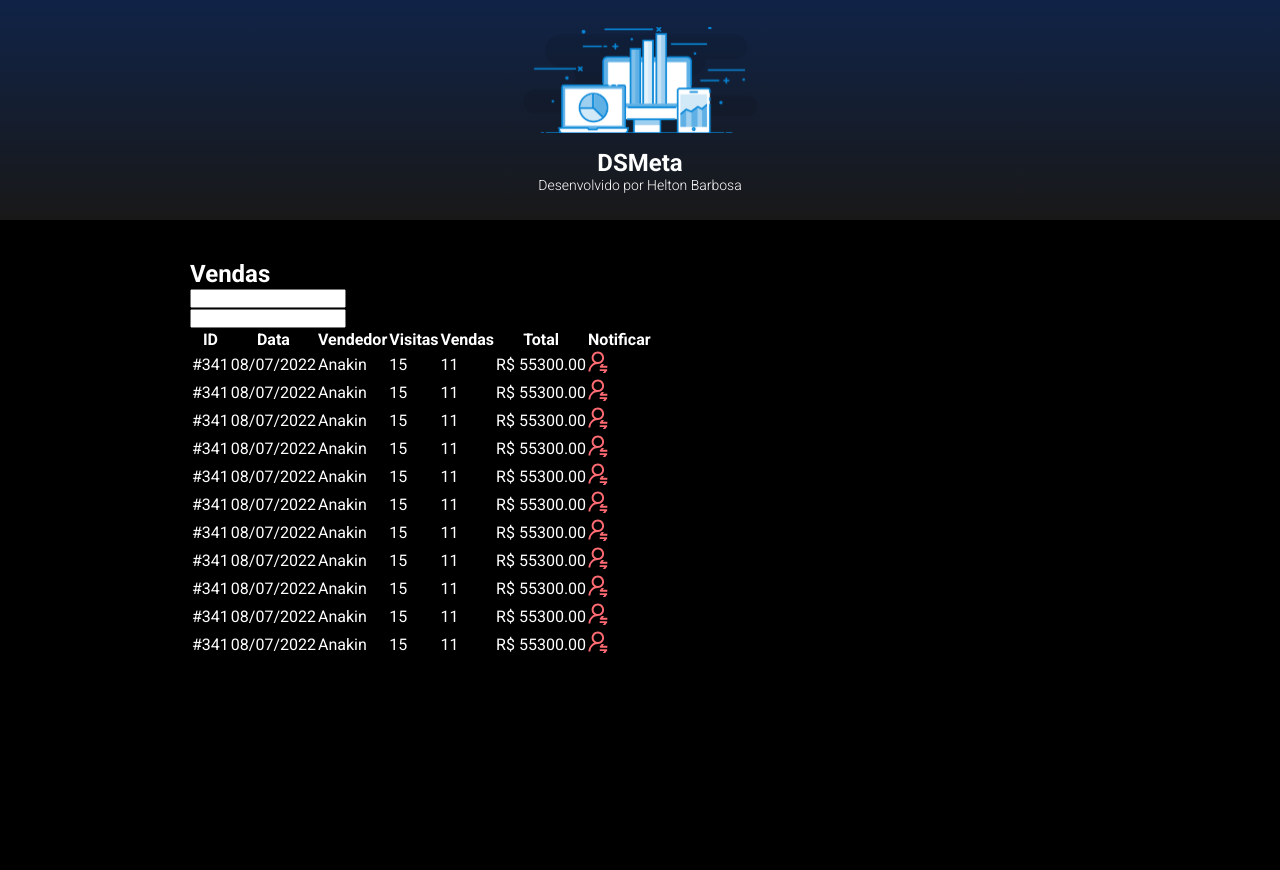
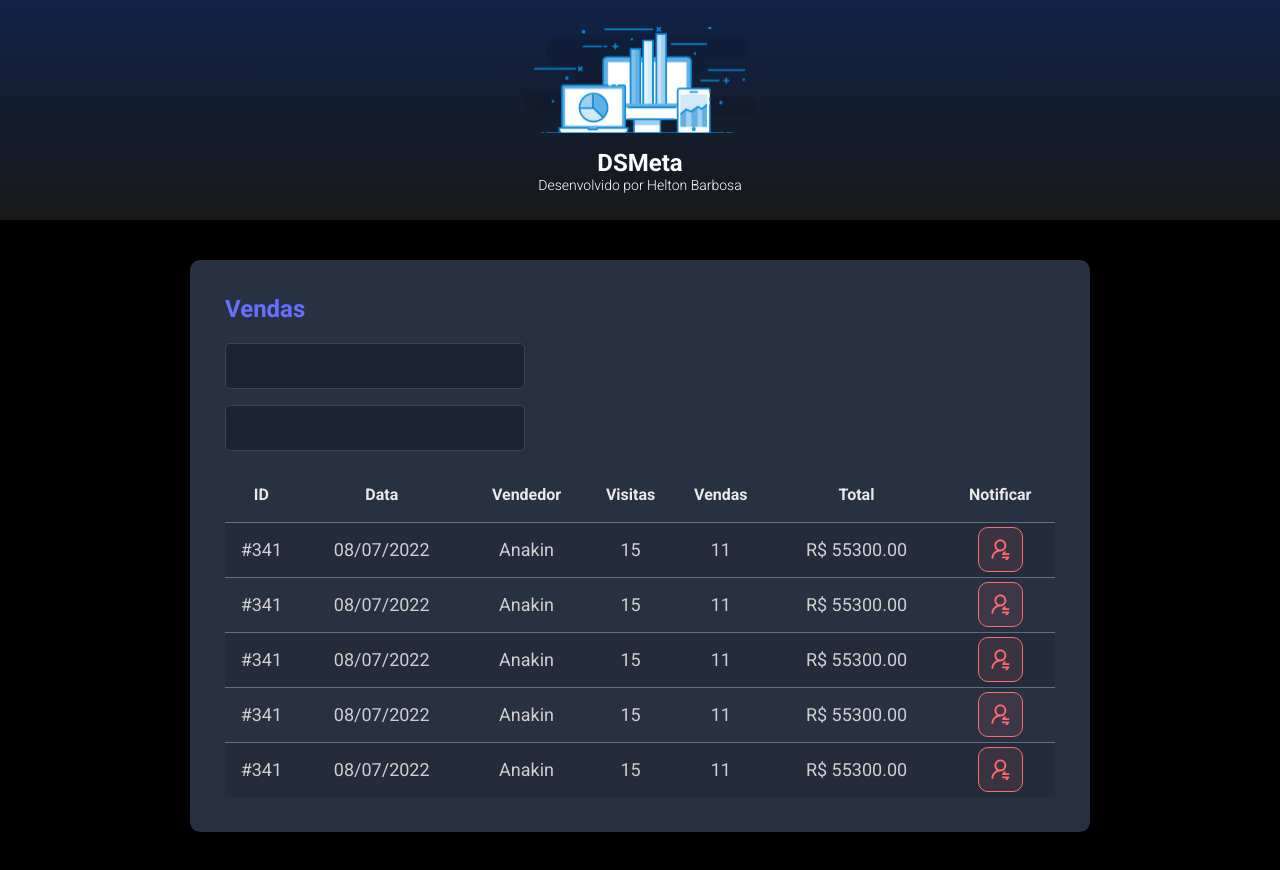
Before and after one commit to helton-barbosa/DSMeta, a React (Vite) app in the folder frontend/: page / in a window 1280 px wide. Before the commit the page ends 800 px from the top, so only its background shows below. Built offline with nearby package versions, Linux system fonts and the light colour scheme.

Commit message:
Other components

```diff
--- a/frontend/src/components/salesCard/index.tsx
+++ b/frontend/src/components/salesCard/index.tsx
@@ -1,4 +1,6 @@
 import icon from "../../assets/img/notification-icon.svg"
+import NotificationButton from "../NotificationButton"
+import "./styles.css"
 
 function SalesCard() {
    return (
@@ -38,9 +40,20 @@ function SalesCard() {
                         <td>R$ 55300.00</td>
                         <td>
                            <div className="dsmeta-red-btn-container">
-                              <div className="dsmeta-red-btn">
-                                 <img src={icon} alt="Notificar" title="Notificar Vendedor" />
-                              </div>
+                              <NotificationButton />
+                           </div>
+                        </td>
+                     </tr>
+                     <tr>
+                        <td className="show992">#341</td>
+                        <td className="show576">08/07/2022</td>
+                        <td>Anakin</td>
+                        <td className="show992">15</td>
+                        <td className="show992">11</td>
+                        <td>R$ 55300.00</td>
+                        <td>
+                           <div className="dsmeta-red-btn-container">
+                              <NotificationButton />
                            </div>
                         </td>
                      </tr>
@@ -68,114 +81,7 @@ function SalesCard() {
                         <td>R$ 55300.00</td>
                         <td>
                            <div className="dsmeta-red-btn-container">
-                              <div className="dsmeta-red-btn">
-                                 <img src={icon} alt="Notificar" title="Notificar Vendedor" />
-                              </div>
-                           </div>
-                        </td>
-                     </tr>
-                     <tr>
-                        <td className="show992">#341</td>
-                        <td className="show576">08/07/2022</td>
-                        <td>Anakin</td>
-                        <td className="show992">15</td>
-                        <td className="show992">11</td>
-                        <td>R$ 55300.00</td>
-                        <td>
-                           <div className="dsmeta-red-btn-container">
-                              <div className="dsmeta-red-btn">
-                                 <img src={icon} alt="Notificar" title="Notificar Vendedor" />
-                              </div>
-                           </div>
-                        </td>
-                     </tr>
-                     <tr>
-                        <td className="show992">#341</td>
-                        <td className="show576">08/07/2022</td>
-                        <td>Anakin</td>
-                        <td className="show992">15</td>
-                        <td className="show992">11</td>
-                        <td>R$ 55300.00</td>
-                        <td>
-                           <div className="dsmeta-red-btn-container">
-                              <div className="dsmeta-red-btn">
-                                 <img src={icon} alt="Notificar" title="Notificar Vendedor" />
-                              </div>
-                           </div>
-                        </td>
-                     </tr>
-                     <tr>
-                        <td className="show992">#341</td>
-                        <td className="show576">08/07/2022</td>
-                        <td>Anakin</td>
-                        <td className="show992">15</td>
-                        <td className="show992">11</td>
-                        <td>R$ 55300.00</td>
-                        <td>
-                           <div className="dsmeta-red-btn-container">
-                              <div className="dsmeta-red-btn">
-                                 <img src={icon} alt="Notificar" title="Notificar Vendedor" />
-                              </div>
-                           </div>
-                        </td>
-                     </tr>
-                     <tr>
-                        <td className="show992">#341</td>
-                        <td className="show576">08/07/2022</td>
-                        <td>Anakin</td>
-                        <td className="show992">15</td>
-                        <td className="show992">11</td>
-                        <td>R$ 55300.00</td>
-                        <td>
-                           <div className="dsmeta-red-btn-container">
-                              <div className="dsmeta-red-btn">
-                                 <img src={icon} alt="Notificar" title="Notificar Vendedor" />
-                              </div>
-                           </div>
-                        </td>
-                     </tr>
-                     <tr>
-                        <td className="show992">#341</td>
-                        <td className="show576">08/07/2022</td>
-                        <td>Anakin</td>
-                        <td className="show992">15</td>
-                        <td className="show992">11</td>
-                        <td>R$ 55300.00</td>
-                        <td>
-                           <div className="dsmeta-red-btn-container">
-                              <div className="dsmeta-red-btn">
-                                 <img src={icon} alt="Notificar" title="Notificar Vendedor" />
-                              </div>
-                           </div>
-                        </td>
-                     </tr>
-                     <tr>
-                        <td className="show992">#341</td>
-                        <td className="show576">08/07/2022</td>
-                        <td>Anakin</td>
-                        <td className="show992">15</td>
-                        <td className="show992">11</td>
-                        <td>R$ 55300.00</td>
-                        <td>
-                           <div className="dsmeta-red-btn-container">
-                              <div className="dsmeta-red-btn">
-                                 <img src={icon} alt="Notificar" title="Notificar Vendedor" />
-                              </div>
-                           </div>
-                        </td>
-                     </tr>
-                     <tr>
-                        <td className="show992">#341</td>
-                        <td className="show576">08/07/2022</td>
-                        <td>Anakin</td>
-                        <td className="show992">15</td>
-                        <td className="show992">11</td>
-                        <td>R$ 55300.00</td>
-                        <td>
-                           <div className="dsmeta-red-btn-container">
-                              <div className="dsmeta-red-btn">
-                                 <img src={icon} alt="Notificar" title="Notificar Vendedor" />
-                              </div>
+                              <NotificationButton />
                            </div>
                         </td>
                      </tr>
@@ -195,6 +101,7 @@ function SalesCard() {
                         </td>
                      </tr>
 
+
                   </tbody>
                </table>
             </div>
--- a/frontend/src/components/salesCard/styles.css
+++ b/frontend/src/components/salesCard/styles.css
@@ -0,0 +1,93 @@
+.dsmeta-card{
+   background-color: #283142;
+   border-radius: 10px;
+   padding: 30px 10px;
+}
+
+.dsmeta-sales-title{
+   color: #676fff;
+   font-size: 24px;
+   margin-bottom: 20px;
+}
+
+.dsmeta-form-control{
+   height: 46px;
+   background-color: #1b2531;
+   border: 1px solid #384459;
+   border-radius: 5px;
+   width: 100%;
+   color: #9aaabe;
+   padding: 0 20px;
+   font-size: 18px;
+}
+
+.dsmeta-form-control-container{
+   margin-bottom: 16px;
+   max-width: 300px;
+}
+
+.dsmeta-sales-table{
+   width: 100%;
+   border-spacing: 0;
+   border-collapse: collapse;
+}
+
+.dsmeta-sales-table thead{
+   height: 55px;
+   font-size: 16px;
+   color: #e9e9e9;
+   font-weight: 700;
+}
+
+.dsmeta-sales-table tbody{
+   font: 14px;
+   font-weight: 400;
+   color: #cfcfcf;
+   text-align: center;
+}
+
+.dsmeta-sales-table tbody tr{
+   height: 74px;
+   border-top: 1px solid #5f6e82;
+}
+
+.dsmeta-sales-table tbody tr:hover > td{
+   background-color: #384459;
+}
+
+.dsmeta-sales-table tbody tr:nth-child(odd){
+   background-color: #242C3B;
+}
+
+.dsmeta-red-btn-container{
+   display: flex;
+   justify-content: center;
+}
+
+.show576{
+   display: none;
+}
+
+.show992{
+   display: none;
+}
+
+@media (min-width: 576px) {
+   .show576{
+      display: table-cell;
+   }
+   .dsmeta-card{
+      padding: 35px;
+   }
+   .dsmeta-sales-table tbody tr{
+      height: 55px;
+   }
+   .dsmeta-sales-table tbody{
+      font-size: 18px;
+   }
+}
+@media (min-width: 992px) {
+   .show992{
+      display: table-cell;
+   }
+}
```
